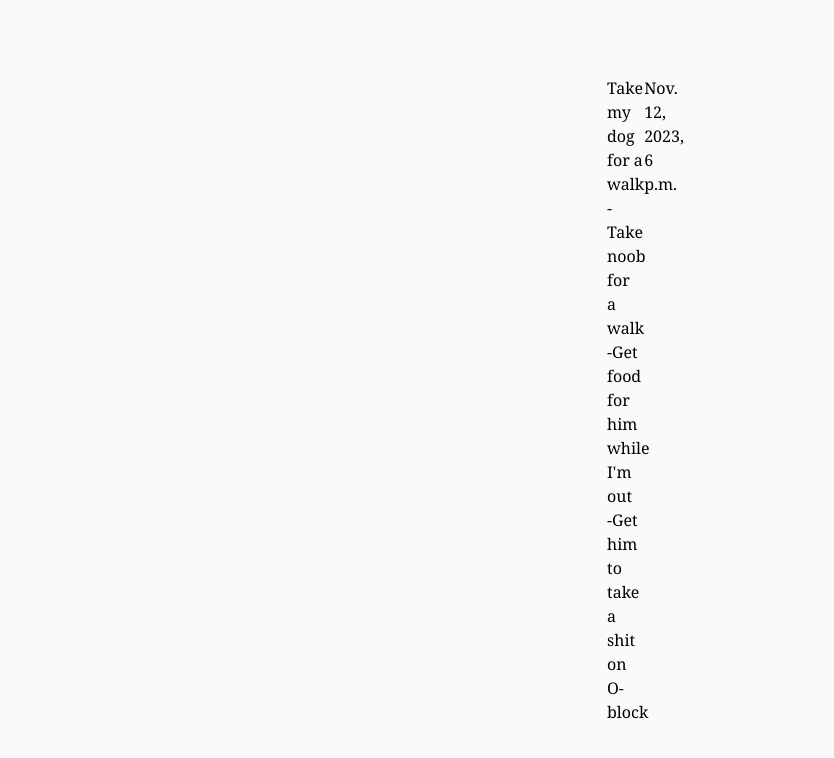
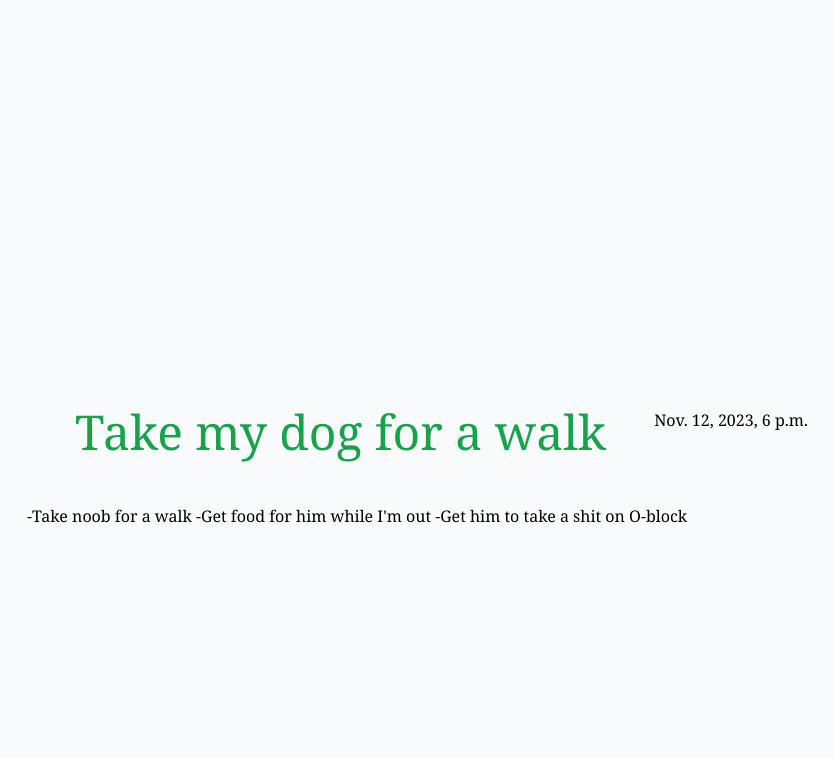
Before and after one commit to Julesezeh/TodoTailwind, a Django app: page / in a window 1280 px wide. Shown: the top 758 px of the page, without its empty margins (21-855 px from the left). Run offline with Django 4.2, Linux system fonts and the light colour scheme; a user stored in the database is signed in; data comes from the database, SQL or seed files in the repository; style sheets or scripts are compiled from the project's sources; some libraries are stand-ins or nearby versions.

Commit message:
minimal styling

```diff
--- a/todo_app_theme/templates/home.html
+++ b/todo_app_theme/templates/home.html
@@ -6,18 +6,20 @@
 </script>
 
 {% block content %}
-        <div class="w-6 grid-flow-col grid">
+        <div class="w-full mt-10 px-12 grid-flow-col grid h-6">
             {% for task in todos  %}
 
-                <div class="w-8">
-                    <div class="flex flex-row">
+                <div class="">
+                    <div class="flex  flex-row">
+                        <div class="px-12 text-green-600 text-5xl">
                         {{task.task}}
+                        </div>
                         <div>
                             {{task.time_due}}
                         </div>
 
                     </div>
-                    <div>
+                    <div class="pt-12">
                         {{task.description}}
                     </div>
                 </div>
```
